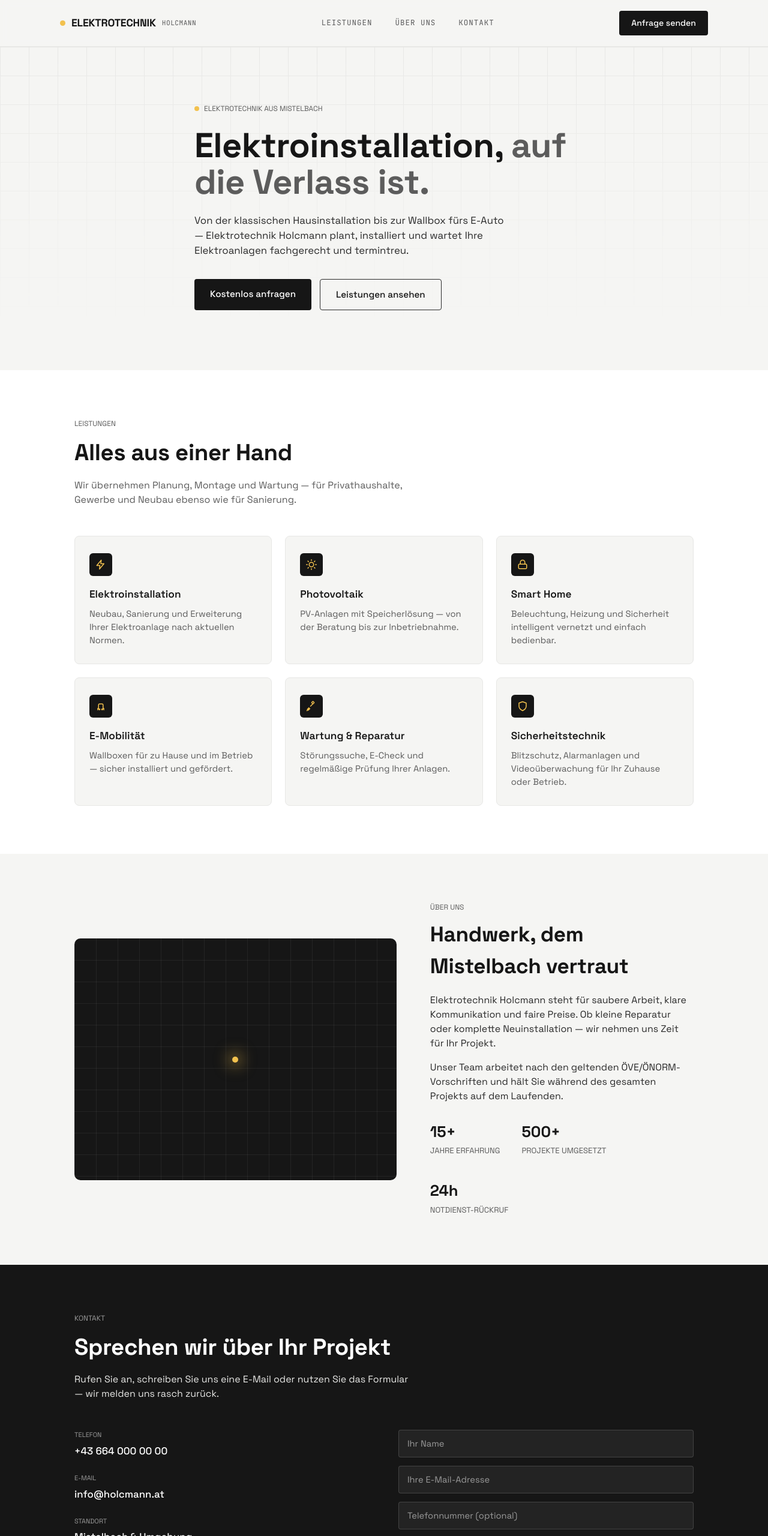
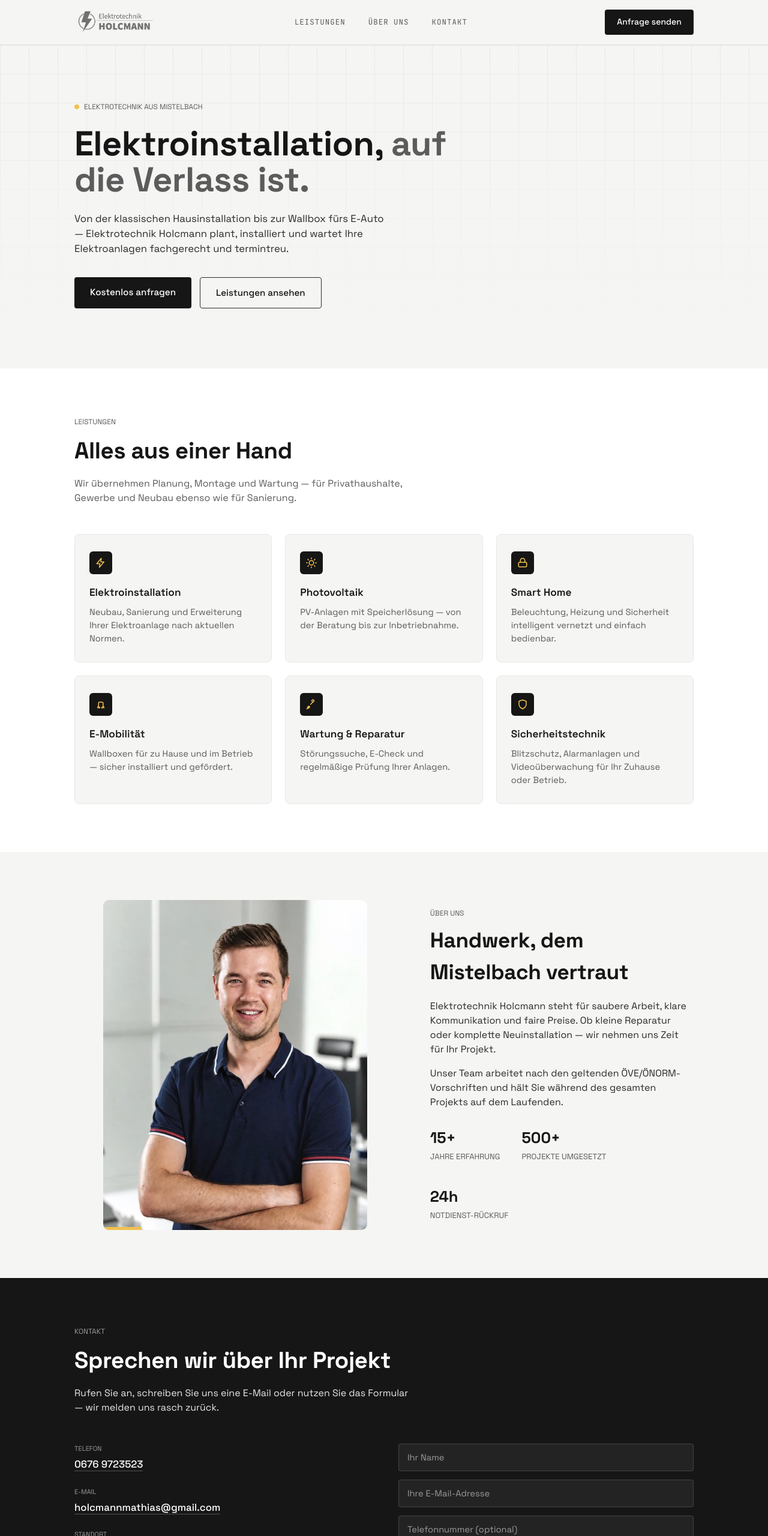
Before and after one commit to maxl-96/elektroholcmann, a plain HTML site: page index.html in a window 1280 px wide. Shown: the top 2560 px of the page at 60% size. Drawn offline with Linux system fonts and the light colour scheme.

Commit message:
Add files via upload

```diff
--- a/index.html
+++ b/index.html
@@ -53,7 +53,8 @@
     display:flex;
     align-items:center;
     justify-content:space-between;
-    padding:18px 0;
+    padding-top:14px;
+    padding-bottom:14px;
   }
 
   .brand{
@@ -65,18 +66,10 @@
     letter-spacing:-0.01em;
     white-space:nowrap;
   }
-  .brand .dot{
-    width:9px; height:9px;
-    border-radius:50%;
-    background:var(--live);
-    flex-shrink:0;
-  }
-  .brand small{
-    font-family:'JetBrains Mono', monospace;
-    font-weight:400;
-    color:var(--graphite);
-    font-size:0.7rem;
-    letter-spacing:0.04em;
+  .brand img{
+    height:46px;
+    width:auto;
+    display:block;
   }
 
   .nav ul{
@@ -201,7 +194,9 @@
 
   /* ---------- About ---------- */
   .about-grid{ display:grid; grid-template-columns:1.1fr 0.9fr; gap:56px; align-items:center; }
-  .about-visual{ background:var(--ink); border-radius:10px; aspect-ratio:4/3; position:relative; overflow:hidden; }
+  .about-visual{ border-radius:10px; aspect-ratio:4/5; position:relative; overflow:hidden; background:var(--fog); max-width:440px; width:100%; justify-self:center; }
+  .about-visual img{ width:100%; height:100%; object-fit:cover; object-position:center 20%; display:block; }
+  .about-visual::after{ content:""; position:absolute; left:0; bottom:0; width:64px; height:5px; background:var(--live); }
   .about-visual .grid-line{
     position:absolute; inset:0;
     background-image:
@@ -228,7 +223,9 @@
   .contact-grid{ display:grid; grid-template-columns:1fr 1fr; gap:48px; }
   .contact-info div{ margin-bottom:24px; }
   .contact-info .label{ font-size:11px; text-transform:uppercase; color:var(--steel); margin-bottom:6px; }
-  .contact-info .value{ font-size:1.05rem; font-weight:500; }
+  .contact-info .value{ font-size:1.05rem; font-weight:500; word-break:break-word; }
+  .contact-info .value a{ border-bottom:1px solid rgba(255,255,255,0.25); transition:border-color .2s; }
+  .contact-info .value a:hover{ border-color:var(--live); }
 
   form{ display:flex; flex-direction:column; gap:14px; }
   form input, form textarea{
@@ -254,7 +251,7 @@
   @media (max-width: 860px){
     .service-grid{ grid-template-columns:repeat(2, 1fr); }
     .about-grid{ grid-template-columns:1fr; }
-    .about-visual{ order:-1; aspect-ratio:16/9; }
+    .about-visual{ order:-1; aspect-ratio:4/4.2; max-width:360px; }
     .contact-grid{ grid-template-columns:1fr; gap:36px; }
   }
 
@@ -293,7 +290,7 @@
 
 <header>
   <div class="container nav">
-    <div class="brand"><span class="dot"></span> ELEKTROTECHNIK <small>HOLCMANN</small></div>
+    <a href="#" class="brand" aria-label="Elektrotechnik Holcmann"><img src="logo.png" alt="Elektrotechnik Holcmann"></a>
     <button class="menu-toggle" id="menuToggle" aria-label="Menü öffnen"><span></span><span></span><span></span></button>
     <ul id="navMenu">
       <li><a href="#leistungen">Leistungen</a></li>
@@ -306,7 +303,7 @@
 
 <section class="hero">
   <div class="hero-grid-bg"></div>
-  <div class="container hero-inner">
+  <div class="container"><div class="hero-inner">
     <div class="eyebrow"><span class="dot"></span> Elektrotechnik aus Mistelbach</div>
     <h1>Elektroinstallation, <span>auf die Verlass ist.</span></h1>
     <p>Von der klassischen Hausinstallation bis zur Wallbox fürs E-Auto — Elektrotechnik Holcmann plant, installiert und wartet Ihre Elektroanlagen fachgerecht und termintreu.</p>
@@ -314,7 +311,7 @@
       <a href="#kontakt" class="btn btn-primary">Kostenlos anfragen</a>
       <a href="#leistungen" class="btn btn-secondary">Leistungen ansehen</a>
     </div>
-  </div>
+  </div></div>
 </section>
 
 <section class="services" id="leistungen">
@@ -369,8 +366,7 @@
 <section id="ueber-uns">
   <div class="container about-grid">
     <div class="about-visual">
-      <div class="grid-line"></div>
-      <div class="spark"></div>
+      <img src="foto.jpg" alt="Ihr Ansprechpartner bei Elektrotechnik Holcmann">
     </div>
     <div class="about-text">
       <span class="tag">Über uns</span>
@@ -397,26 +393,26 @@
       <div class="contact-info">
         <div>
           <div class="label">Telefon</div>
-          <div class="value">+43 664 000 00 00</div>
+          <div class="value"><a href="tel:+436769723523">0676 9723523</a></div>
         </div>
         <div>
           <div class="label">E-Mail</div>
-          <div class="value">info@holcmann.at</div>
+          <div class="value"><a href="mailto:holcmannmathias@gmail.com">holcmannmathias@gmail.com</a></div>
         </div>
         <div>
           <div class="label">Standort</div>
-          <div class="value">Mistelbach &amp; Umgebung</div>
+          <div class="value">Hanfthal 229<br><span style="color:var(--steel); font-weight:400;">Mistelbach &amp; Umgebung</span></div>
         </div>
         <div>
           <div class="label">Erreichbarkeit</div>
           <div class="value">Mo–Fr, 07:00–17:00 Uhr</div>
         </div>
       </div>
-      <form onsubmit="event.preventDefault(); alert('Danke für Ihre Anfrage! Wir melden uns in Kürze.');">
-        <input type="text" placeholder="Ihr Name" required>
-        <input type="email" placeholder="Ihre E-Mail-Adresse" required>
-        <input type="tel" placeholder="Telefonnummer (optional)">
-        <textarea placeholder="Beschreiben Sie kurz Ihr Anliegen" required></textarea>
+      <form id="contactForm">
+        <input type="text" name="name" placeholder="Ihr Name" required>
+        <input type="email" name="email" placeholder="Ihre E-Mail-Adresse" required>
+        <input type="tel" name="tel" placeholder="Telefonnummer (optional)">
+        <textarea name="msg" placeholder="Beschreiben Sie kurz Ihr Anliegen" required></textarea>
         <button type="submit">Anfrage senden</button>
       </form>
     </div>
@@ -426,7 +422,7 @@
 <footer>
   <div class="container footer-row">
     <span>&copy; 2026 Elektrotechnik Holcmann</span>
-    <span>Mistelbach</span>
+    <span>Hanfthal 229, Mistelbach</span>
   </div>
 </footer>
 
@@ -435,6 +431,15 @@
   const menu = document.getElementById('navMenu');
   toggle.addEventListener('click', () => menu.classList.toggle('open'));
   menu.querySelectorAll('a').forEach(a => a.addEventListener('click', () => menu.classList.remove('open')));
+
+  document.getElementById('contactForm').addEventListener('submit', e => {
+    e.preventDefault();
+    const f = e.target;
+    const body = 'Name: ' + f.name.value + '\nE-Mail: ' + f.email.value +
+                 '\nTelefon: ' + (f.tel.value || '-') + '\n\n' + f.msg.value;
+    window.location.href = 'mailto:holcmannmathias@gmail.com?subject=' +
+      encodeURIComponent('Anfrage über die Website') + '&body=' + encodeURIComponent(body);
+  });
 </script>
 
 </body>
```
Also changed, not shown: foto.jpg (added), logo.png (added).
